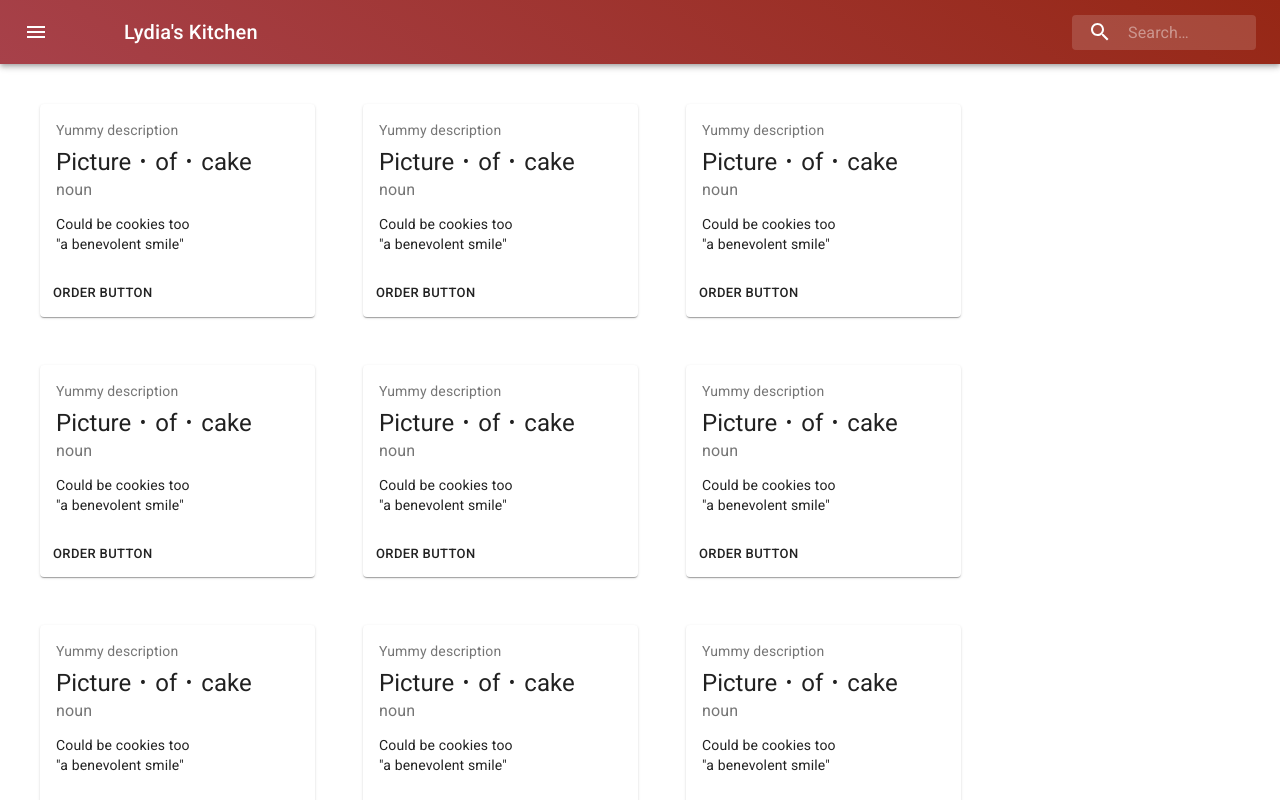
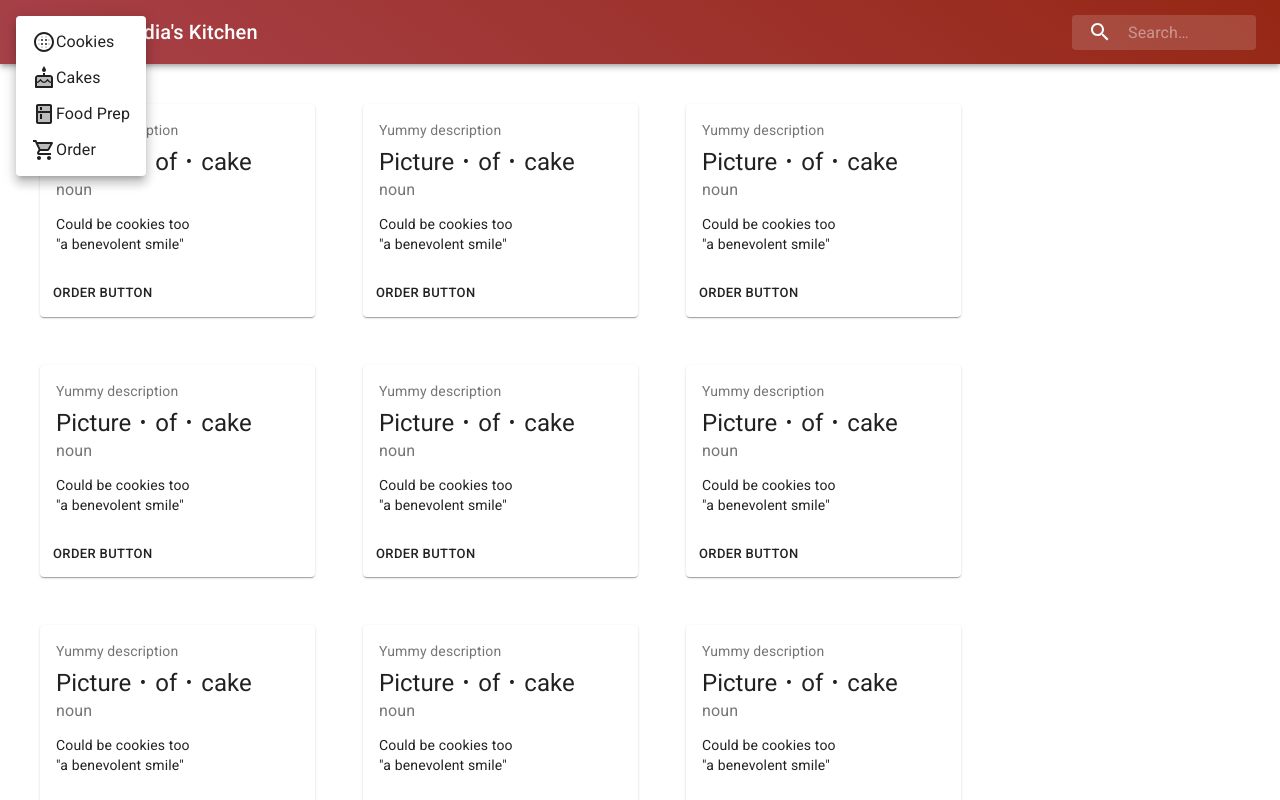
Before and after one commit to Kayjim/lydias-kitchen, a React (Create React App) app in the folder fe-kitchen/: page / in a window 1280 px wide. Both pictures are taken after a click on the button 36 px from the left and 32 px from the top of the page. Shown: the top 800 px of the page. Built offline with nearby package versions, Linux system fonts and the light colour scheme.

Commit message:
menu button working as menu with fun little icons

```diff
--- a/fe-kitchen/src/components/appBar.js
+++ b/fe-kitchen/src/components/appBar.js
@@ -6,9 +6,15 @@ import MenuButton from "@material-ui/core/IconButton";
 import AccountCircle from "@material-ui/core/IconButton";
 import Typography from "@material-ui/core/Typography";
 import InputBase from "@material-ui/core/InputBase";
+import Menu from '@material-ui/core/Menu';
+import MenuItem from '@material-ui/core/MenuItem';
 import { fade, makeStyles } from "@material-ui/core/styles";
 import MenuIcon from "@material-ui/icons/Menu";
 import SearchIcon from "@material-ui/icons/Search";
+import CakeIcon from '@material-ui/icons/CakeTwoTone';
+import CookieIcon from '@material-ui/icons/BlurCircularTwoTone';
+import FoodPrepIcon from '@material-ui/icons/KitchenTwoTone';
+import OrderIcon from '@material-ui/icons/ShoppingCartTwoTone';
 
 const useStyles = makeStyles(theme => ({
   root: {
@@ -65,8 +71,19 @@ const useStyles = makeStyles(theme => ({
   }
 }));
 
+
 export default function SearchAppBar() {
   const classes = useStyles();
+
+  const [anchorEl, setAnchorEl] = React.useState(null);
+
+  const handleClick = event => {
+    setAnchorEl(event.currentTarget);
+  };
+
+  const handleClose = () => {
+    setAnchorEl(null);
+  };
 
   return (
     <div className={classes.root}>
@@ -77,6 +94,7 @@ export default function SearchAppBar() {
             className={classes.menuButton}
             color="inherit"
             aria-label="open drawer"
+            onClick={handleClick}
           >
             <MenuIcon />
           </IconButton>
@@ -108,6 +126,18 @@ export default function SearchAppBar() {
           </div>
         </Toolbar>
       </AppBar>
+      <Menu
+        id="simple-menu"
+        anchorEl={anchorEl}
+        keepMounted
+        open={Boolean(anchorEl)}
+        onClose={handleClose}
+      >
+        <MenuItem onClick={handleClose}><CookieIcon />Cookies</MenuItem>
+        <MenuItem onClick={handleClose}><CakeIcon />Cakes</MenuItem>
+        <MenuItem onClick={handleClose}><FoodPrepIcon />Food Prep</MenuItem>
+        <MenuItem onClick={handleClose}><OrderIcon />Order</MenuItem>
+      </Menu>
     </div>
   );
 }
```
